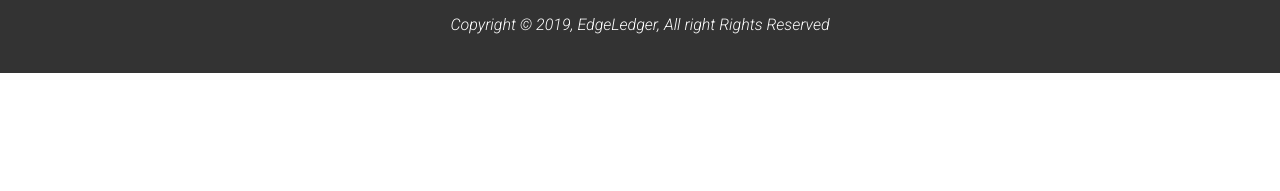
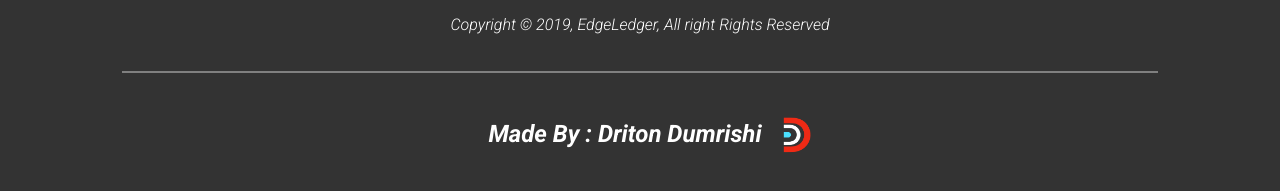
Before and after one commit to Driton007/edgeledger-github, a plain HTML site: page index.html in a window 1280 px wide. Shown: the part 2485-2676 px from the top of the page. Before the commit the page ends 2558 px from the top, so only its background shows below. Drawn offline with nearby package versions, Linux system fonts and the light colour scheme; some packages are replaced by stand-ins of ours.

Commit message:
footer changes

```diff
--- a/css/style.css
+++ b/css/style.css
@@ -213,3 +213,9 @@ p{
     width: 100%;
     padding: 0.5rem;
 }
+.made-by{
+    display: flex;
+    justify-content: center;
+    align-items: center;
+    margin: 20px;
+}
--- a/index.html
+++ b/index.html
@@ -135,6 +135,10 @@
 <footer id="main-footer" class="bg-dark text-center py-1">
     <div class="contanier">
         <p>Copyright &copy; 2019, EdgeLedger, All right Rights Reserved</p>
+        <br>
+        <hr style="border: 1px solid grey;">
+        <br>
+        <div class="made-by"><span style="padding: 0 20px;"><h2>Made By : Driton Dumrishi</h2></span><img src="./images/halfD.png" width="30px"></div>
     </div>
 </footer>
 
```
Also changed, not shown: images/halfD-balck&white.png (added), images/halfD.png (added).
